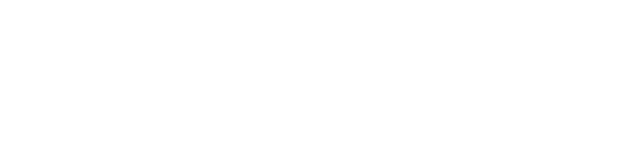
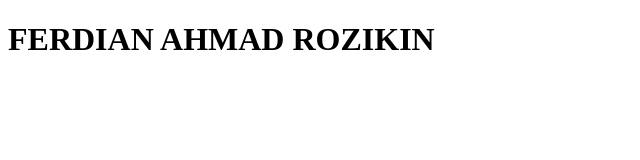
Before and after one commit to ferdianar/ferdianar.github.io, a plain HTML site: page index.html in a window 1280 px wide. Shown: the whole page, without its empty margins (0-640 px from the left). Drawn offline with Linux system fonts and the light colour scheme.

Commit message:
Update index.html

```diff
--- a/index.html
+++ b/index.html
@@ -6,6 +6,6 @@
     <title>Ferdian AR</title>
 </head>
 <body>
-
+    <h1>FERDIAN AHMAD ROZIKIN</h1>
 </body>
 </html>
```
